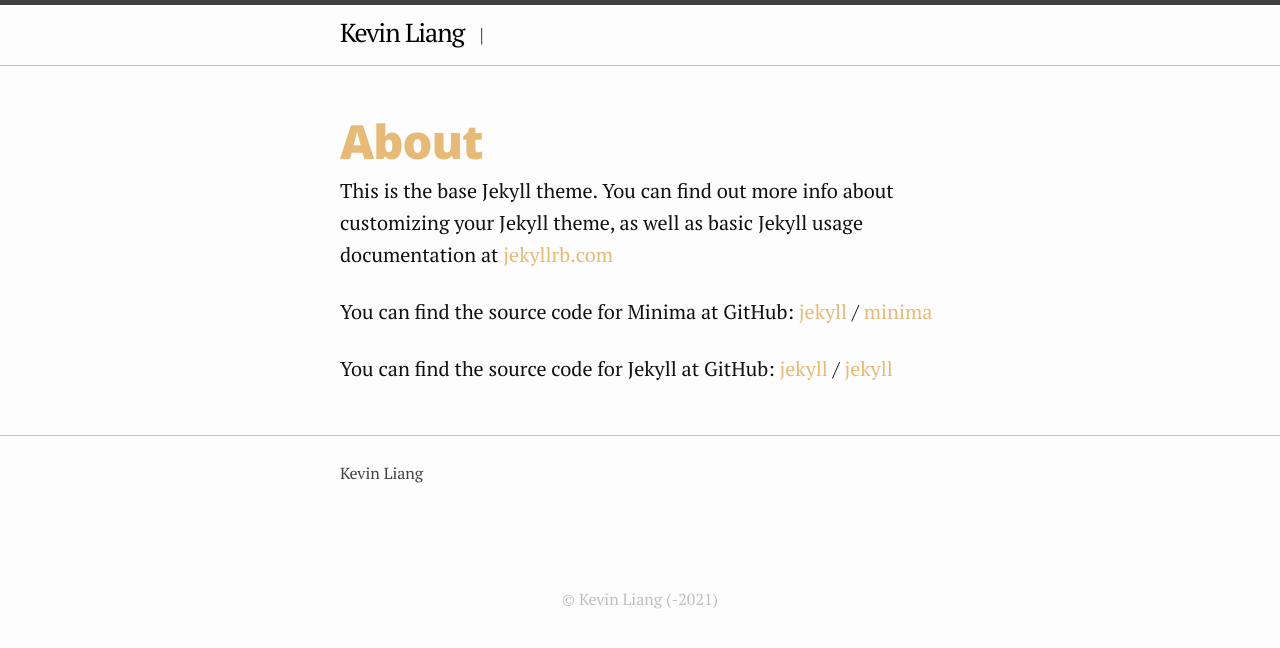
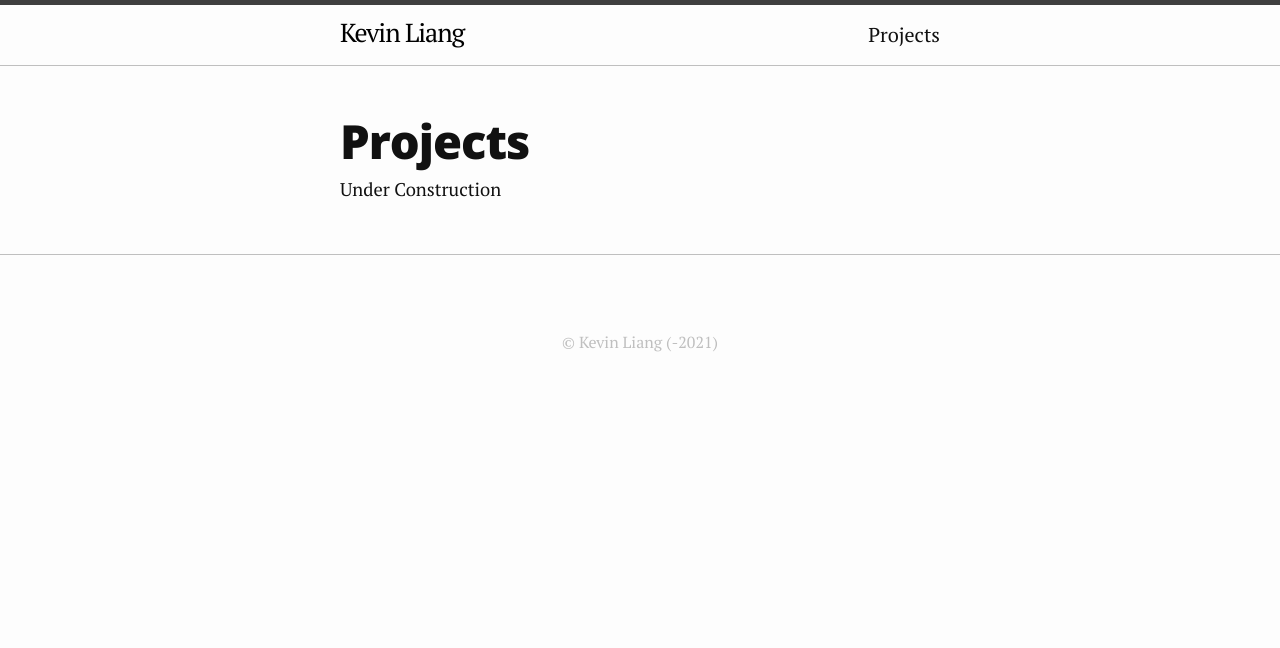
Before and after one commit to kevinliang8/kevinliang8.github.io, a Jekyll site: the page built from about.markdown, in a window 1280 px wide. Shown: the top 648 px of the page. Built offline with Jekyll 4.4.1, drawn with Linux system fonts in a browser that asks for light colours.

Commit message:
basic first draft

```diff
--- a/_config.yml
+++ b/_config.yml
@@ -20,7 +20,7 @@
 
 title: Kevin Liang
 email: kevliang@sas.upenn.edu
-pitch: ""
+# pitch: ""
 description: >- # this means to ignore newlines until "baseurl:"
   I am an undergraduate at the University of Pennsylvania studying Linguistics and Computer Science.
   Broadly speaking, my research interests lie in the areas of computational modelling and language acquisition,
--- a/_includes/footer.html
+++ b/_includes/footer.html
@@ -5,20 +5,6 @@
   <div class="wrapper">
 
       <ul class="footer-col footer-col-1">
-        <li>
-          {% include _i18n/sitetitle.html %}
-
-        {% if site.author_display %}
-        <span class="author">
-          {{ i18n.by[plang] }}
-          {% if site.author_website %}
-          <a target="_blank" href="{% include _i18n/i18n.html value=site.author_website %}">{{ site.author }}</a>
-          {% else %}
-          {{ site.author }}
-          {% endif %}
-        </span>
-        </li>
-        {% endif %}
 
 
 
@@ -38,7 +24,6 @@
       {% if nblangs > 1 %}
         {% include _i18n/lang_selector.html %}
       {% endif %}
-
 
 
       <div class="legal">
--- a/_layouts/page.html
+++ b/_layouts/page.html
@@ -2,6 +2,18 @@
 layout: default
 ---
 
-<h1 class="post-title" itemprop="name headline">{{ page.title | escape }}</h1>
+{% assign plang = page.lang | default: site.langs[0] | default: "en" %}
+{% if site.pitch == null %}
+  {% assign div_class = "home" %}
+{% else %}
+  {% assign div_class = "home pitch" %}
+{% endif %}
 
-{{ content }}
+<div class="{{ div_class }}">
+    <article class="about-col about-col-2" itemscope itemtype="http://schema.org/BlogPosting">
+        <h1>{{ page.title | escape }}</h1>
+
+        {{ content }}
+    </article>
+
+</div>
--- a/about.markdown
+++ b/about.markdown
@@ -1,18 +1,7 @@
 ---
 layout: page
-title: About
-permalink: /about/
+title: Projects
+permalink: /projects/
 ---
 
-This is the base Jekyll theme. You can find out more info about customizing your Jekyll theme, as well as basic Jekyll usage documentation at [jekyllrb.com](https://jekyllrb.com/)
-
-You can find the source code for Minima at GitHub:
-[jekyll][jekyll-organization] /
-[minima](https://github.com/jekyll/minima)
-
-You can find the source code for Jekyll at GitHub:
-[jekyll][jekyll-organization] /
-[jekyll](https://github.com/jekyll/jekyll)
-
-
-[jekyll-organization]: https://github.com/jekyll
+Under Construction
```
Also changed, not shown: _layouts/home.html (+9 -1 lines), 8 other files.
